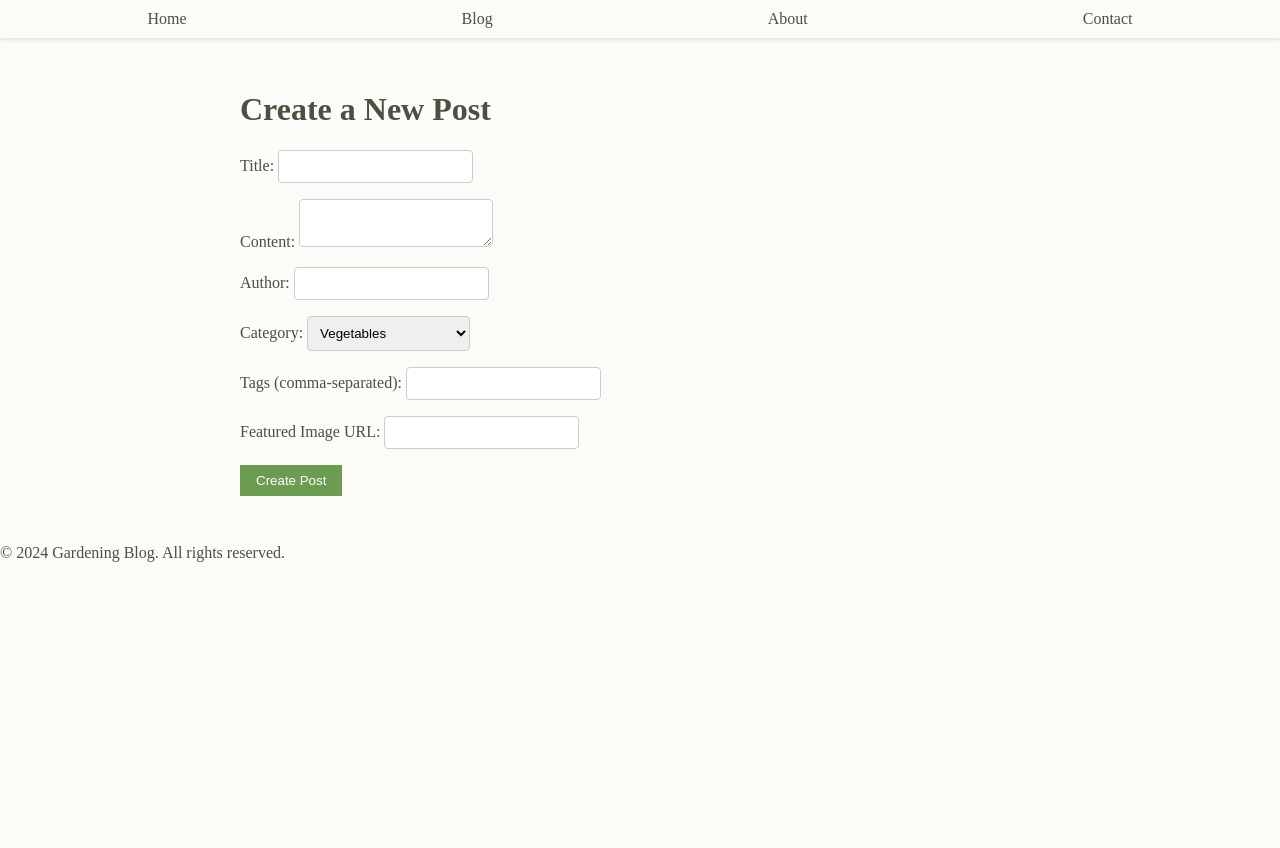
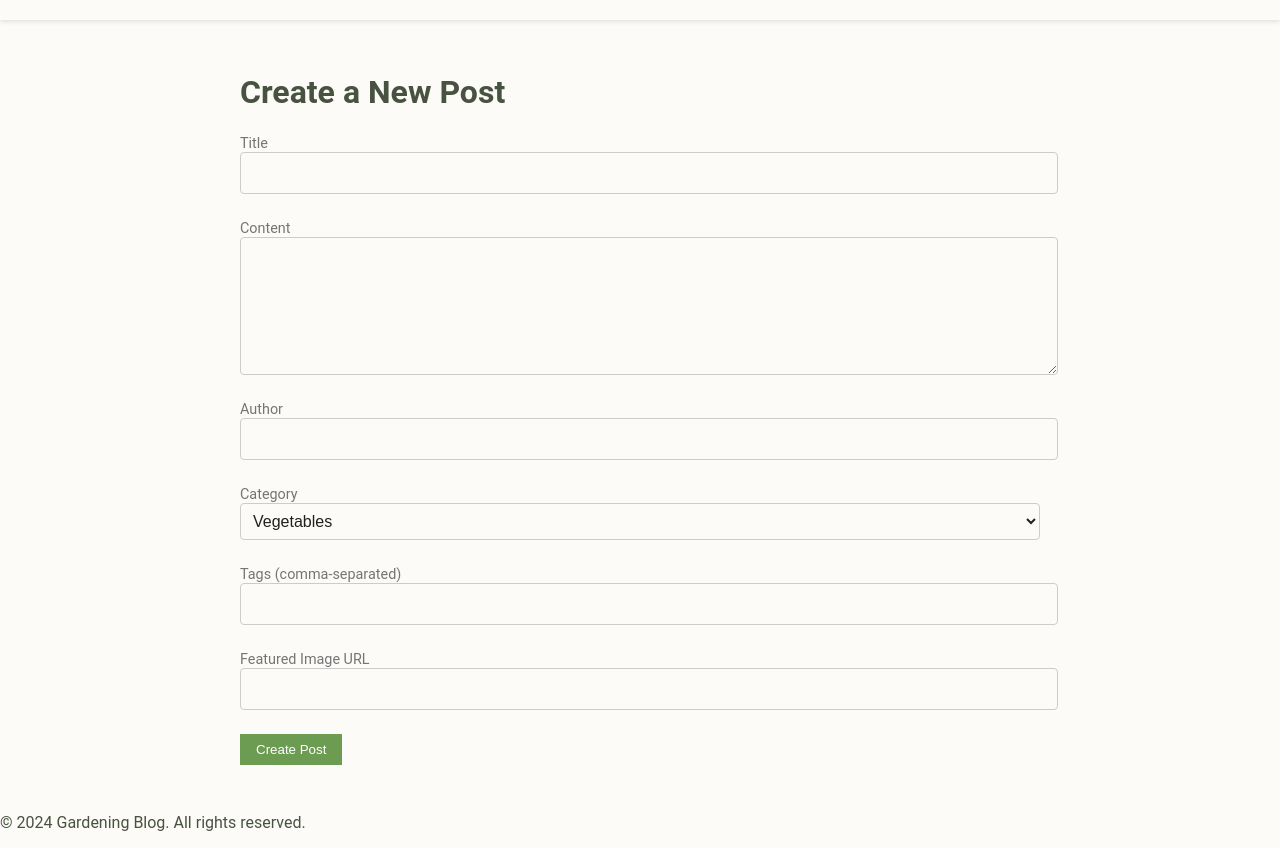
Before and after one commit to yscode01/Garden, a Flask app: page /create-post in a window 1280 px wide. Before the commit the page ends 562 px from the top, so only its background shows below. Run offline with Flask 3, Linux system fonts and the light colour scheme; data comes from the database, SQL or seed files in the repository.

Commit message:
Change create post page

```diff
--- a/static/css/styles.css
+++ b/static/css/styles.css
@@ -1,10 +1,13 @@
+/* General Styles */
 body, ul {
-    margin: 0;
-    padding: 0;
-    background-color: #FCFBF7;
-    color: #485240;
+  margin: 0;
+  padding: 0;
+  background-color: #FCFBF7;
+  color: #485240;
+  font-family: 'Roboto', sans-serif;
 }
 
+/* Header Styles */
 header {
   background-color: #FCFBF7;
   padding: 10px;
@@ -26,10 +29,32 @@ nav a:hover {
   color: #B9BBB2;
 }
 
+/* Form Styles */
+.form-group {
+  margin-bottom: 1.5rem;
+}
+
+.form-label {
+  font-size: 0.9rem;
+  color: #757575;
+}
+
 input, textarea, select {
+  display: block;
+  width: 100%;
   padding: 0.5rem;
+  font-size: 1rem;
+  line-height: 1.5;
+  color: #212121;
+  background-color: transparent;
   border: 1px solid #ccc;
   border-radius: 4px;
+  transition: border-color 0.3s;
+}
+
+input:focus, textarea:focus, select:focus {
+  outline: none;
+  border-color: #6b9c51;
 }
 
 button {
@@ -38,12 +63,14 @@ button {
   padding: 0.5rem 1rem;
   border: none;
   cursor: pointer;
+  transition: background-color 0.3s;
 }
 
 button:hover {
   background-color: #507a3e;
 }
 
+/* Layout Styles */
 main {
   max-width: 800px;
   margin: 0 auto;
--- a/templates/create_post.html
+++ b/templates/create_post.html
@@ -3,51 +3,51 @@
 <head>
     <title>Gardening Blog - Create Post</title>
     <link rel="stylesheet" href="{{ url_for('static', filename='css/styles.css') }}">
+    <link rel="stylesheet" href="https://fonts.googleapis.com/icon?family=Material+Icons">
 </head>
 <body>
     <header>
-        <nav>
-            <ul>
-                <li><a href="{{ url_for('home') }}">Home</a></li>
-                <li><a href="{{ url_for('blog') }}">Blog</a></li>
-                <li><a href="{{ url_for('about') }}">About</a></li>
-                <li><a href="{{ url_for('contact') }}">Contact</a></li>
-            </ul>
-        </nav>
+        <!-- Navigation -->
     </header>
 
     <main>
         <h1>Create a New Post</h1>
         <form method="post" action="{{ url_for('create_post') }}">
-            <div>
-                <label for="title">Title:</label>
-                <input type="text" id="title" name="title" required>
+            <div class="form-group">
+                <label for="title" class="form-label">Title</label>
+                <input type="text" id="title" name="title" class="form-control" required>
             </div>
-            <div>
-                <label for="content">Content:</label>
-                <textarea id="content" name="content" required></textarea>
+
+            <div class="form-group">
+                <label for="content" class="form-label">Content</label>
+                <textarea id="content" name="content" class="form-control" rows="5" required></textarea>
             </div>
-            <div>
-                <label for="author">Author:</label>
-                <input type="text" id="author" name="author" required>
+
+            <div class="form-group">
+                <label for="author" class="form-label">Author</label>
+                <input type="text" id="author" name="author" class="form-control" required>
             </div>
-            <div>
-                <label for="category">Category:</label>
-                <select id="category" name="category" required>
+
+            <div class="form-group">
+                <label for="category" class="form-label">Category</label>
+                <select id="category" name="category" class="form-control" required>
                     {% for category in categories %}
                     <option value="{{ category.id }}">{{ category.name }}</option>
                     {% endfor %}
                 </select>
             </div>
-            <div>
-                <label for="tags">Tags (comma-separated):</label>
-                <input type="text" id="tags" name="tags">
+
+            <div class="form-group">
+                <label for="tags" class="form-label">Tags (comma-separated)</label>
+                <input type="text" id="tags" name="tags" class="form-control">
             </div>
-            <div>
-                <label for="featured_image">Featured Image URL:</label>
-                <input type="text" id="featured_image" name="featured_image">
+
+            <div class="form-group">
+                <label for="featured_image" class="form-label">Featured Image URL</label>
+                <input type="text" id="featured_image" name="featured_image" class="form-control">
             </div>
-            <button type="submit">Create Post</button>
+
+            <button type="submit" class="btn btn-primary">Create Post</button>
         </form>
     </main>
 
```
